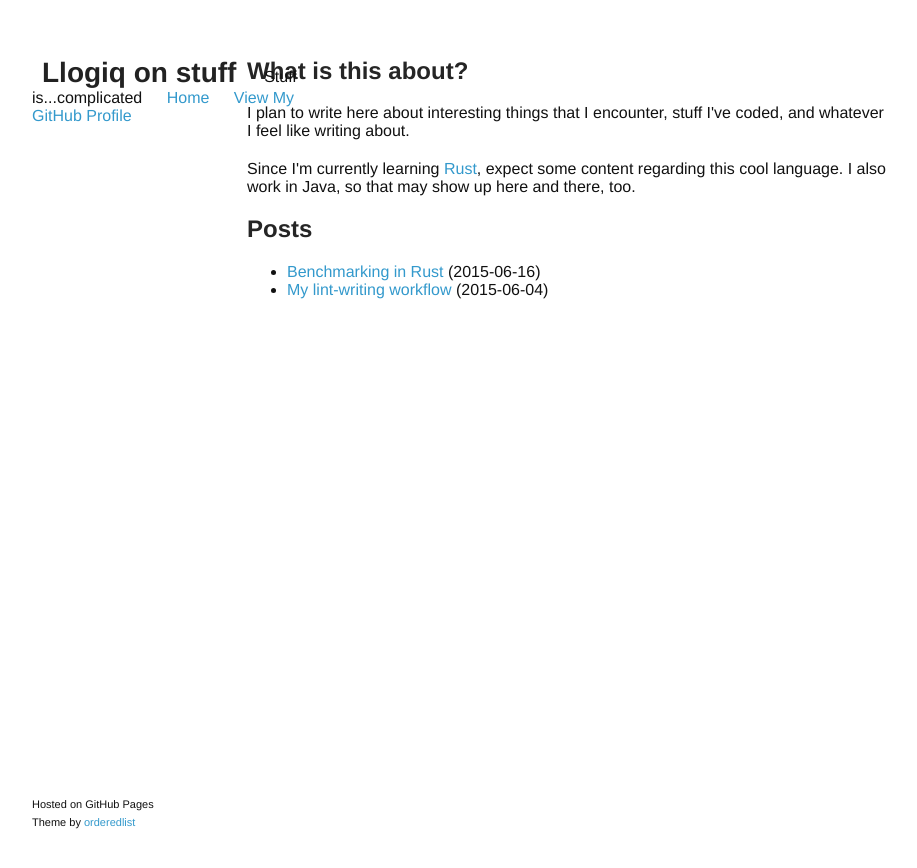
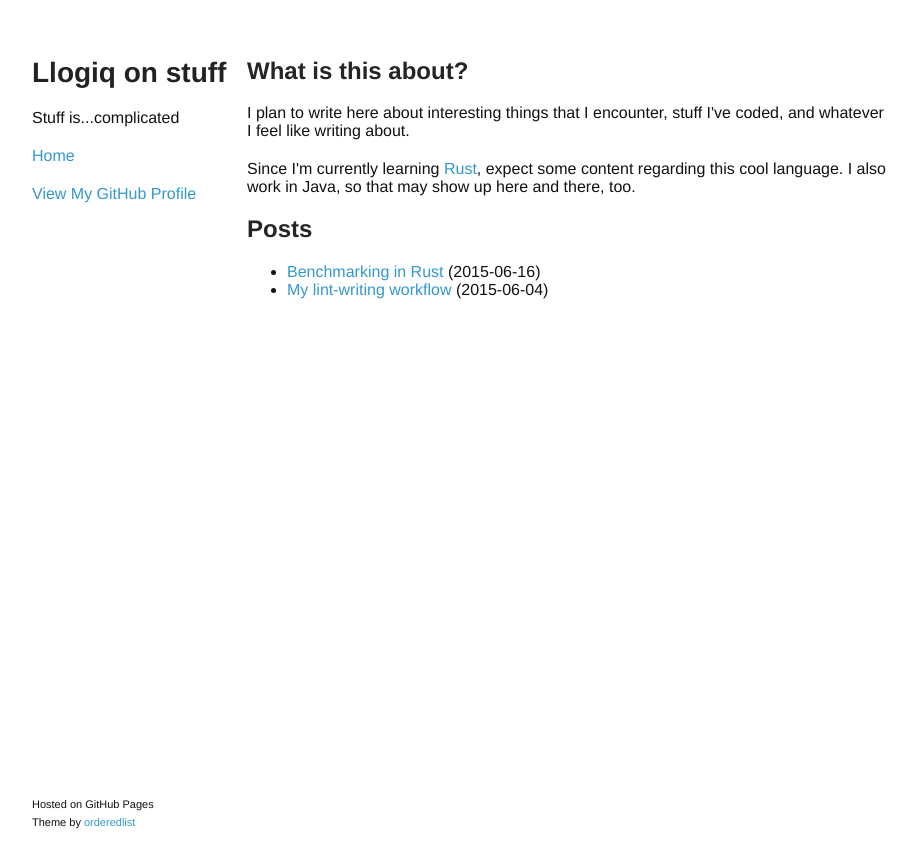
Before and after one commit to llogiq/llogiq.github.io, a Jekyll site: the page built from index.html, in a window 1280 px wide. Shown: the top 868 px of the page, without its empty margins (178-1095 px from the left). Built offline with Jekyll 4.4.1, drawn with Linux system fonts in a browser that asks for light colours.

Commit message:
more stylesheet tweaking

```diff
--- a/stylesheets/styles.css
+++ b/stylesheets/styles.css
@@ -96,11 +96,6 @@ header {
   width:270px;
   float:left;
   position:fixed;
-}
-
-header h1, header p {
-   display:inline;
-   margin:10px;
 }
 
 header ul {
```
